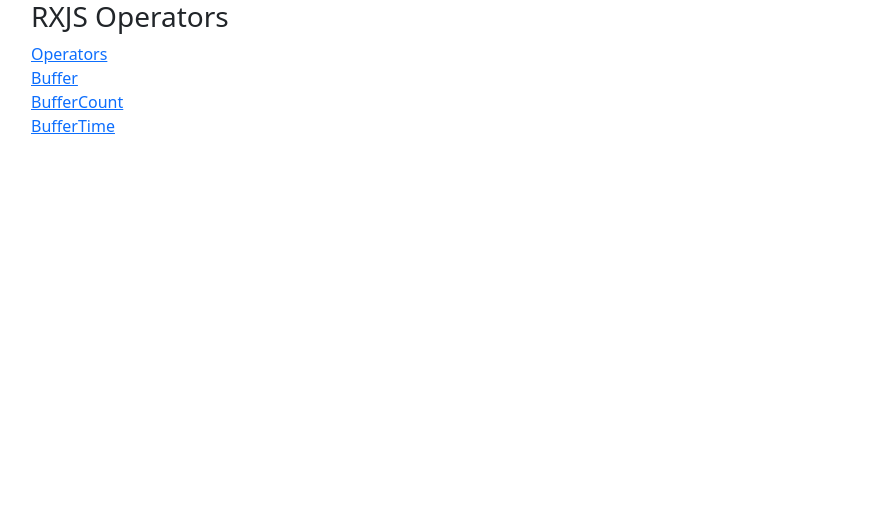
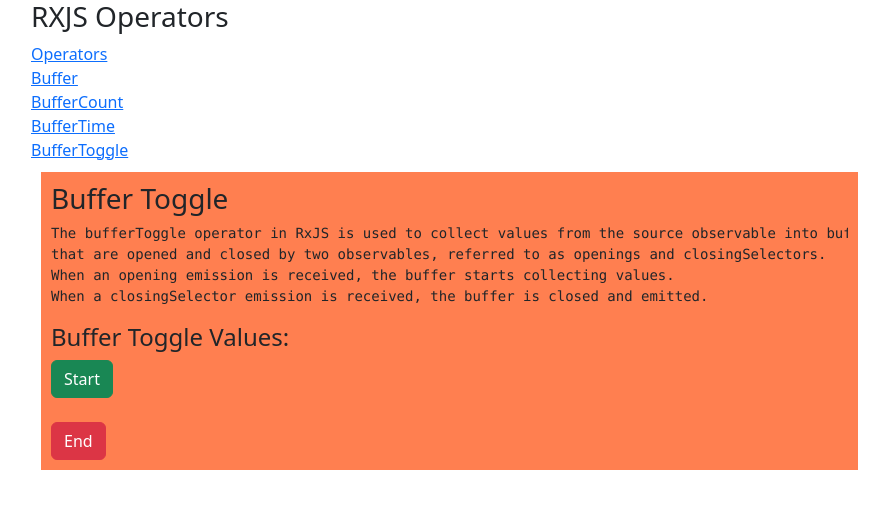
Before and after one commit to priyodas12/angular-with-rxjs-v1, an Angular app: page /bufferToggle in a window 1280 px wide. Before the commit this address led to /. Shown: the top 508 px of the page, without its empty margins (51-940 px from the left). Built offline with nearby package versions, Linux system fonts and the light colour scheme.

Commit message:
feature:bufferToggle

```diff
--- a/src/app/app.component.html
+++ b/src/app/app.component.html
@@ -16,6 +16,7 @@
                 <li class="nav-item"><a href="/buffer">Buffer</a></li>
                 <li class="nav-item"><a href="/bufferCount">BufferCount</a></li>
                 <li class="nav-item"><a href="/bufferTime">BufferTime</a></li>
+                <li class="nav-item"><a href="/bufferToggle">BufferToggle</a></li>
             </ul>
         </div>
     </div>
--- /dev/null
+++ b/src/app/transformationOperator/buffer-toggle/buffer-toggle.component.css
@@ -0,0 +1,5 @@
+.buffer-toggle{
+    background-color: coral;
+    margin:10px;
+    padding:10px;
+}
--- /dev/null
+++ b/src/app/transformationOperator/buffer-toggle/buffer-toggle.component.html
@@ -0,0 +1,12 @@
+<div class="buffer-toggle">
+    <h3>Buffer Toggle</h3>
+    <pre>The bufferToggle operator in RxJS is used to collect values from the source observable into buffers
+that are opened and closed by two observables, referred to as openings and closingSelectors.
+When an opening emission is received, the buffer starts collecting values.
+When a closingSelector emission is received, the buffer is closed and emitted.</pre>
+
+<h4>Buffer Toggle Values: {{displayBufferToggleValues}}</h4>
+
+    <button class="btn btn-success" id="start">Start</button><br><br>
+    <button class="btn btn-danger" id="end">End</button>
+</div>
--- /dev/null
+++ b/src/app/transformationOperator/buffer-toggle/buffer-toggle.component.ts
@@ -0,0 +1,36 @@
+import { Component } from '@angular/core';
+import { interval, take, fromEvent, bufferToggle } from 'rxjs';
+
+@Component({
+  selector: 'app-buffer-toggle',
+  templateUrl: './buffer-toggle.component.html',
+  styleUrls: ['./buffer-toggle.component.css']
+})
+export class BufferToggleComponent {
+
+  displayBufferToggleValues!: number[];
+
+  ngAfterViewInit() {
+
+    const start = document.getElementById('start');
+
+    const end = document.getElementById('end');
+
+    // Create an observable that emits values every 500ms
+    const source = interval(500);
+
+    // Create an observable to open and close buffers
+    const opening = fromEvent(start!, 'click');
+    const closingSelector = () => fromEvent(end!, 'click');
+
+    // Use bufferToggle to collect values between opening and closing events
+    const buffered = source.pipe(bufferToggle(opening, closingSelector));
+
+    // Subscribe to the buffered observable
+    buffered.subscribe(buffer => {
+      this.displayBufferToggleValues = buffer;
+      console.log('Buffered values:', buffer);
+    });
+  }
+
+}
```
Also changed, not shown: src/app/app.module.ts (+5 -2 lines).
